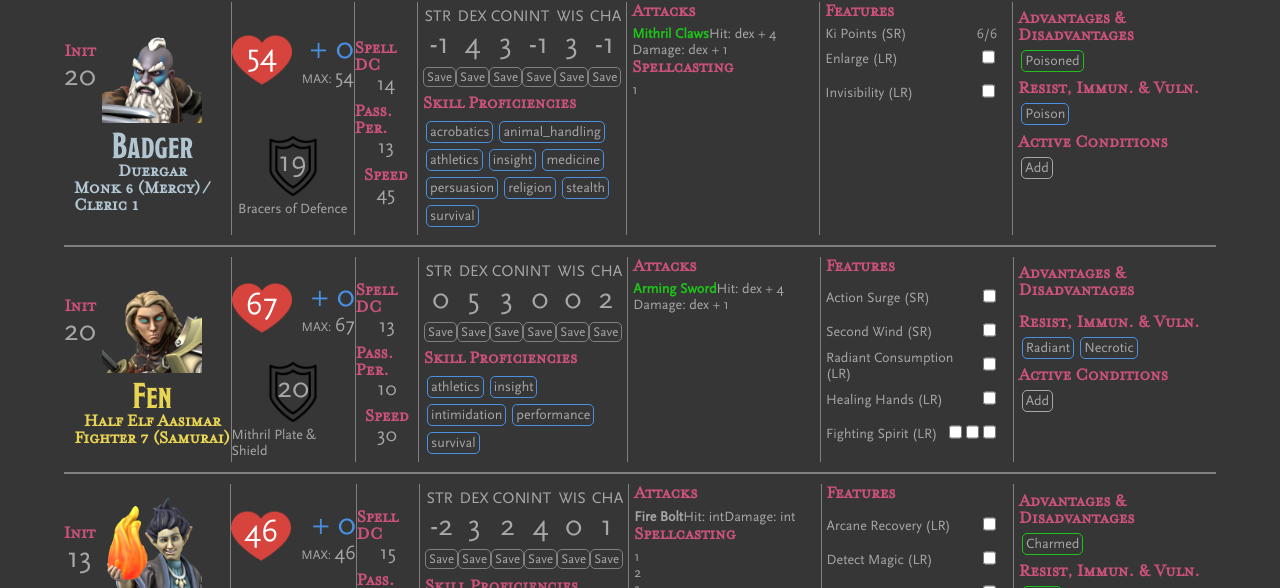
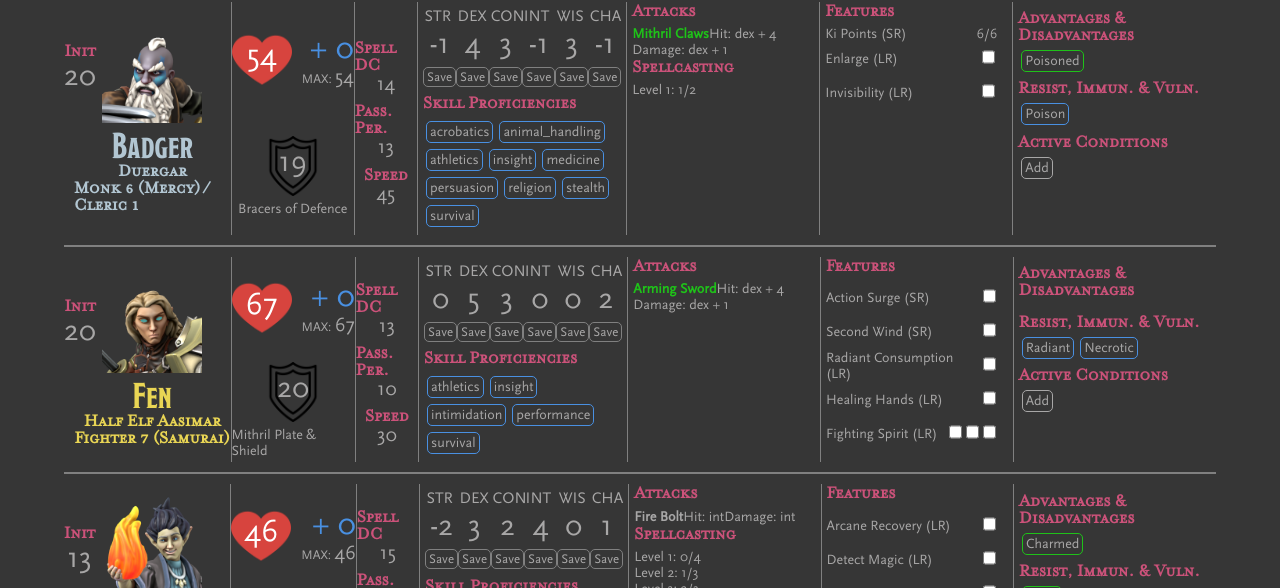
Before and after one commit to cardiacunicorn/dm-tools, a Next.js app: page /party in a window 1280 px wide. Shown: the part 212-800 px from the top of the page. Built offline with nearby package versions, Linux system fonts and the light colour scheme; a web font is replaced by a local one.

Commit message:
spell levels

```diff
--- a/components/players/SpellLevel.tsx
+++ b/components/players/SpellLevel.tsx
@@ -2,10 +2,14 @@ import styles from '../../styles/Players.module.scss'
 
 const SpellLevel = ({ spellLevel }) => {
 
+  // Create an Array from Uses number
+  var total = Array.from(Array(spellLevel.total).keys());
+  var used = Array.from(Array(spellLevel.used).keys());
+
   return (
       <div className={styles.spell_level}>
         <div className={styles.attack_name}>
-            {spellLevel.level}
+            Level {spellLevel.level}: {spellLevel.used}/{spellLevel.total}
         </div>
       </div>
   )
```
